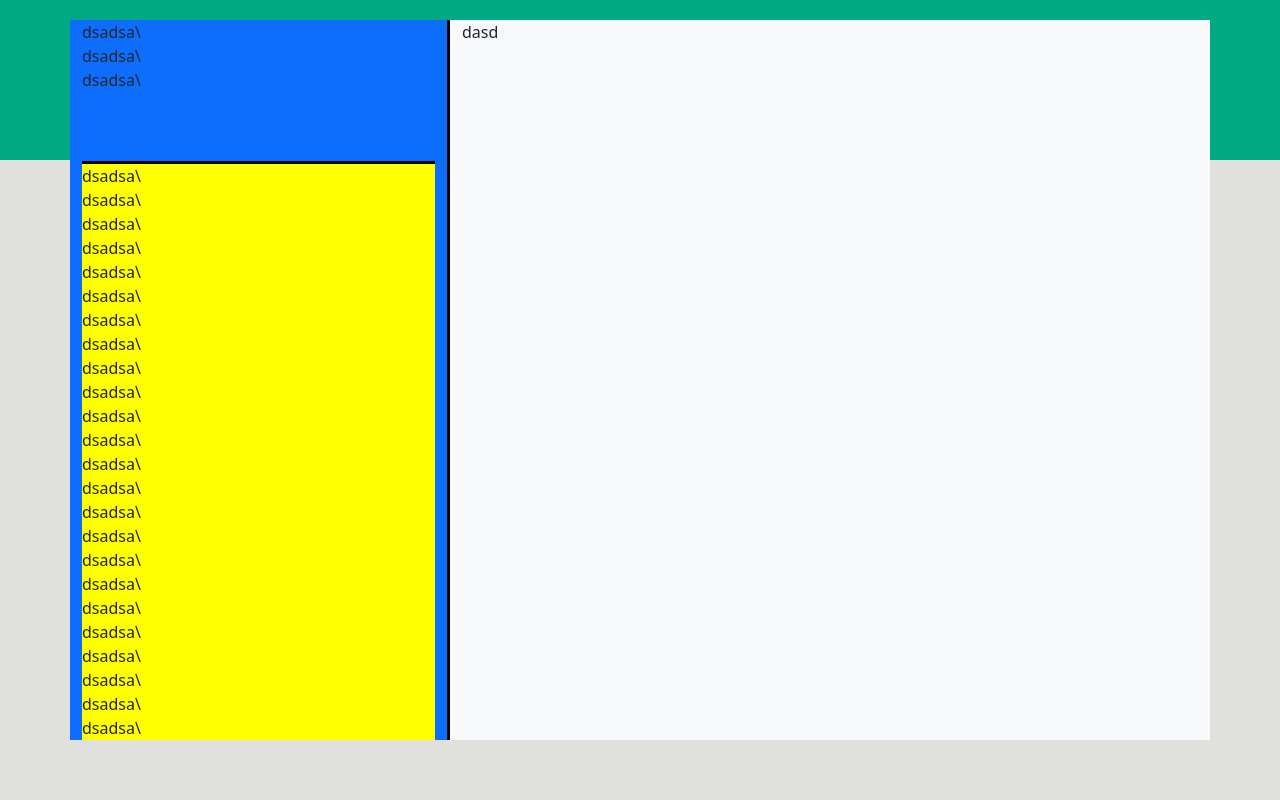
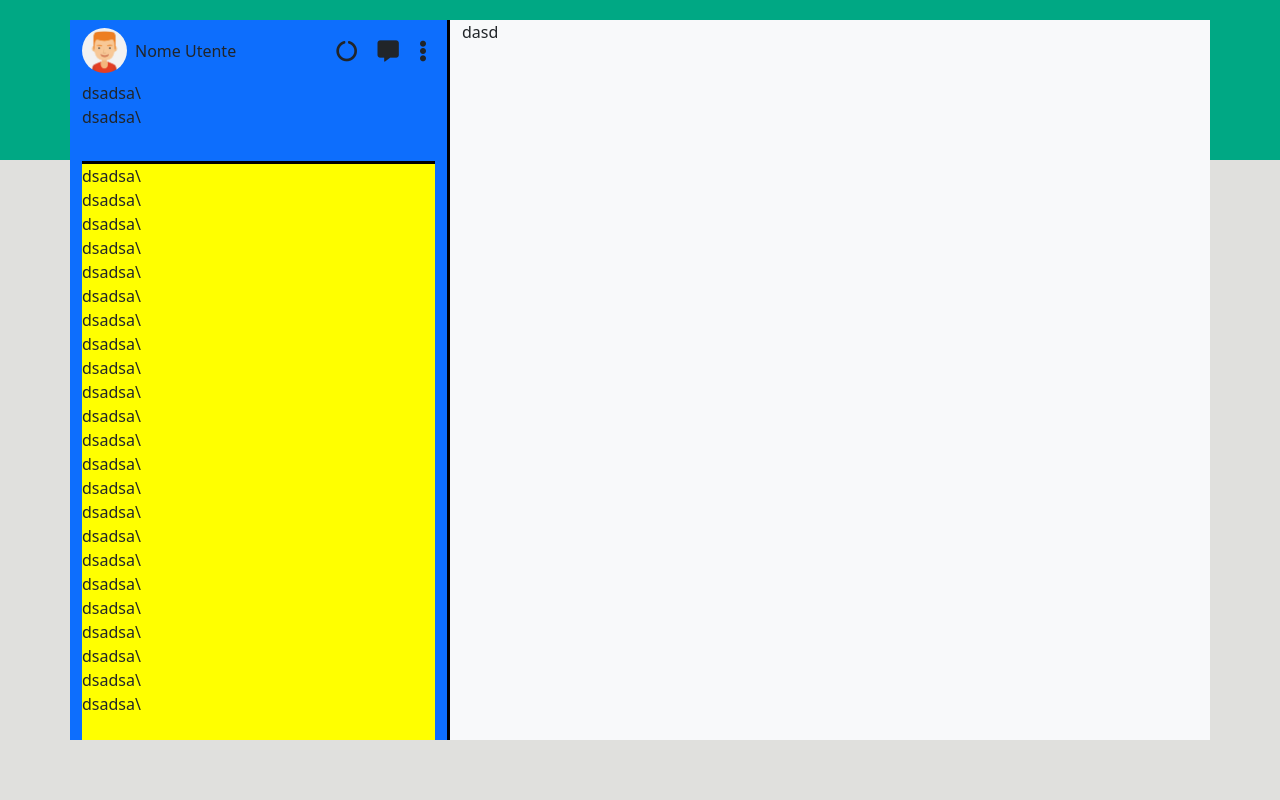
Before and after one commit to marcotrunc/vue-boolzapp, a plain HTML site: page index.html in a window 1280 px wide. Drawn offline with nearby package versions, Linux system fonts and the light colour scheme.

Commit message:
added user-info section

```diff
--- a/css/style.css
+++ b/css/style.css
@@ -36,3 +36,11 @@
     height: 80%;
     background-color: yellow;
 }
+
+/**Icon**/
+.icon{
+    height: 45px;
+    width: 45px;
+    border-radius: 50%;
+    overflow: hidden;
+}
--- a/index.html
+++ b/index.html
@@ -21,7 +21,19 @@
                 <div class="row">
                     <div id="left-col" class="col-4 bg-primary">
                         <section id="generic-info">
-                            <div>dsadsa\</div>
+                            <div id="user-commands" class="py-2 d-flex align-items-center">
+                                <div id="user-info" class="d-flex align-items-center flex-grow-1">
+                                    <div class="icon me-2">
+                                        <img src="img/avatar_1.jpg" alt="" class="img-fluid overflow-hidden">
+                                    </div>
+                                    <span>Nome Utente</span>
+                                </div>
+                                <div id="user-icons">
+                                    <i class="fas fa-circle-notch fa-lg m-2"></i>
+                                    <i class="fas fa-comment-alt fa-lg m-2"></i>
+                                    <i class="fas fa-ellipsis-v fa-lg m-2"></i>
+                                </div>
+                            </div>
                             <div>dsadsa\</div>
                             <div>dsadsa\</div>
                         </section>
@@ -51,23 +63,6 @@
                             <div>dsadsa\</div>
                             <div>dsadsa\</div>
                             <div>dsadsa\</div>
-                            <div>dsadsa\</div>
-                            <div>dsadsa\</div>
-                            <div>dsadsa\</div>
-                            <div>dsadsa\</div>
-                            <div>dsadsa\</div>
-                            <div>dsadsa\</div>
-                            <div>dsadsa\</div>
-                            <div>dsadsa\</div>
-                            <div>dsadsa\</div>
-                            <div>dsadsa\</div>
-
-
-                            <div>dsadsa\</div>
-                            <div>dsadsa\</div>
-
-
-
                         </section>
                     </div>
                     <div class="col-8 bg-light">dasd</div>
```
